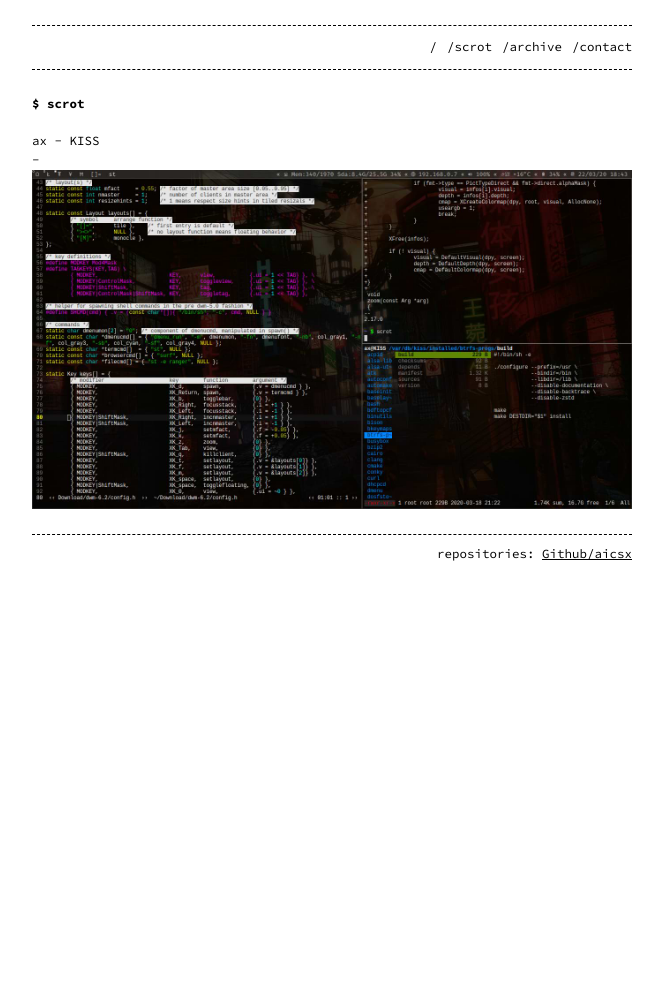
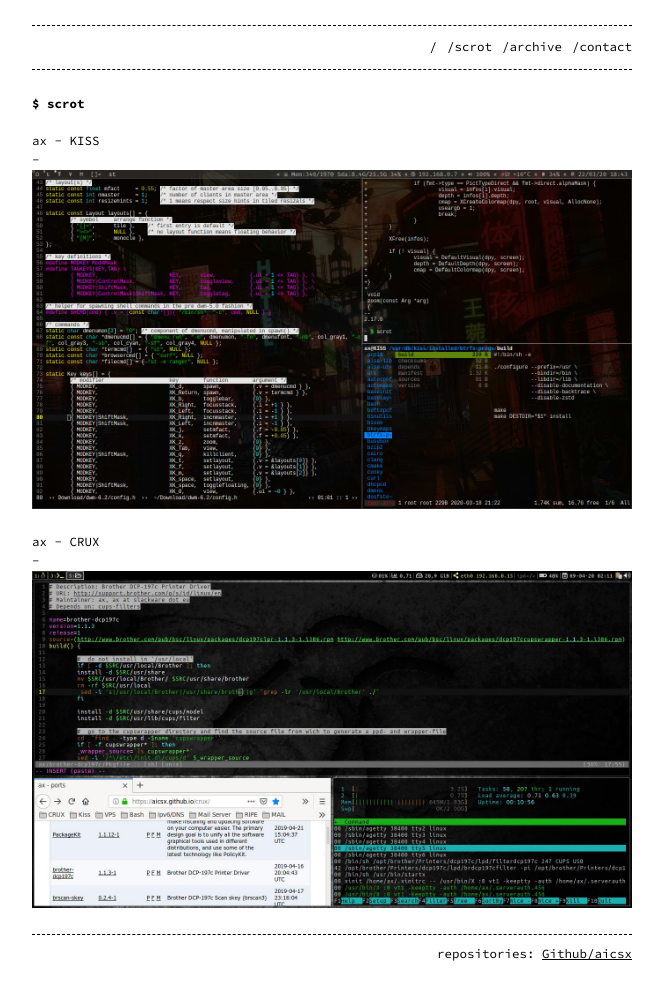
Before and after one commit to aicsx/ax, a Jekyll site: the page built from scrot.md, in a window 1280 px wide. Shown: the whole page, without its empty margins (308-971 px from the left). Built offline with Jekyll 4.4.1, drawn with Linux system fonts in a browser that asks for light colours; before the commit the page ends 900 px from its top, so only the background shows below that.

Commit message:
add crux screen

```diff
--- a/scrot.md
+++ b/scrot.md
@@ -7,3 +7,6 @@ permalink: /scrot
 <p>&nbsp;</p>
 ax - KISS
 - ![ax-KISS](/images/scrot/ax-kiss.jpg){:class="img-responsive" :height="800px" width="600px"}
+<p>&nbsp;</p>
+ax - CRUX
+- ![ax-CRUX](/images/scrot/ax-crux.jpg){:class="img-responsive" :height="800px" width="600px"}
```
